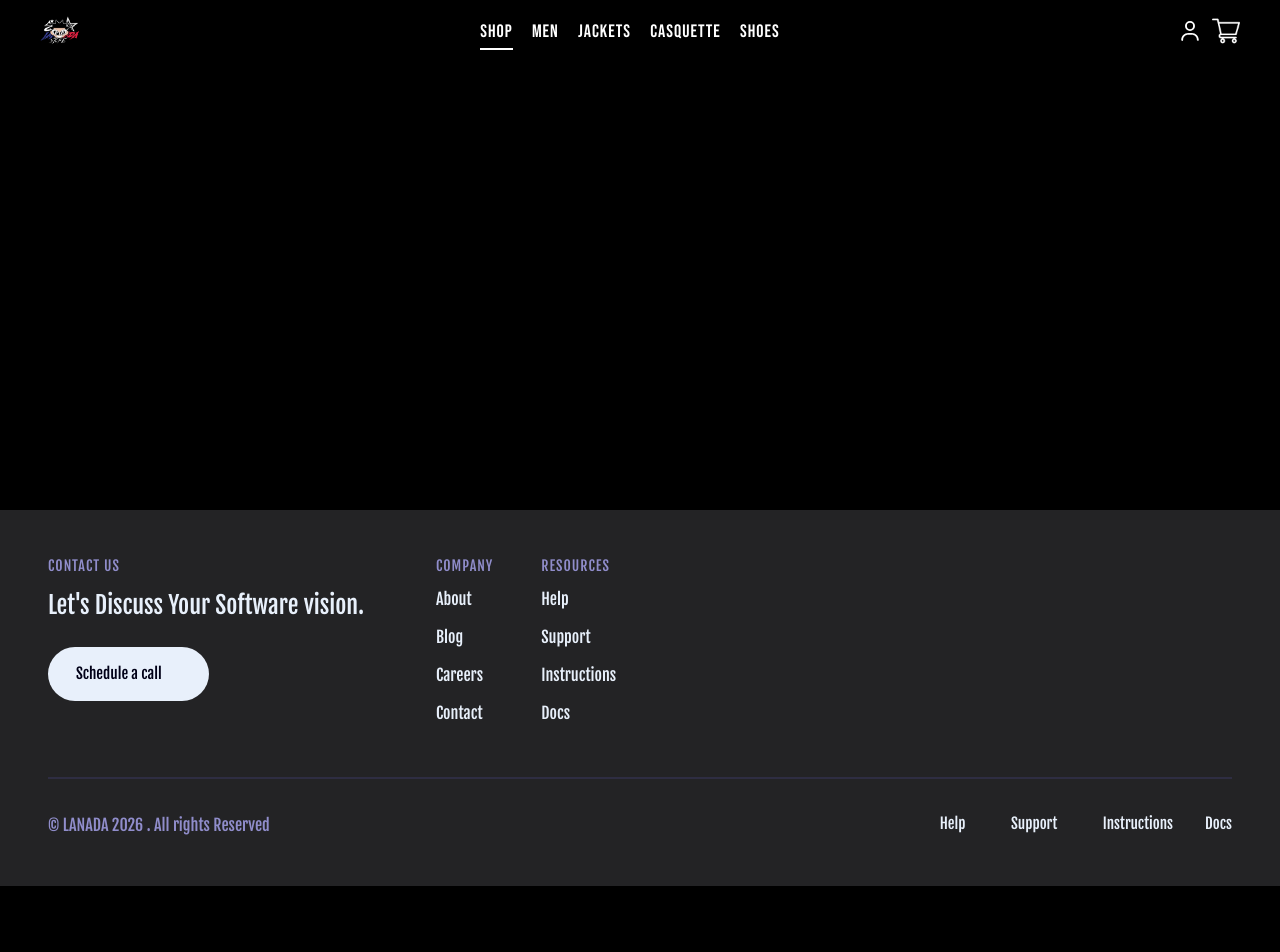
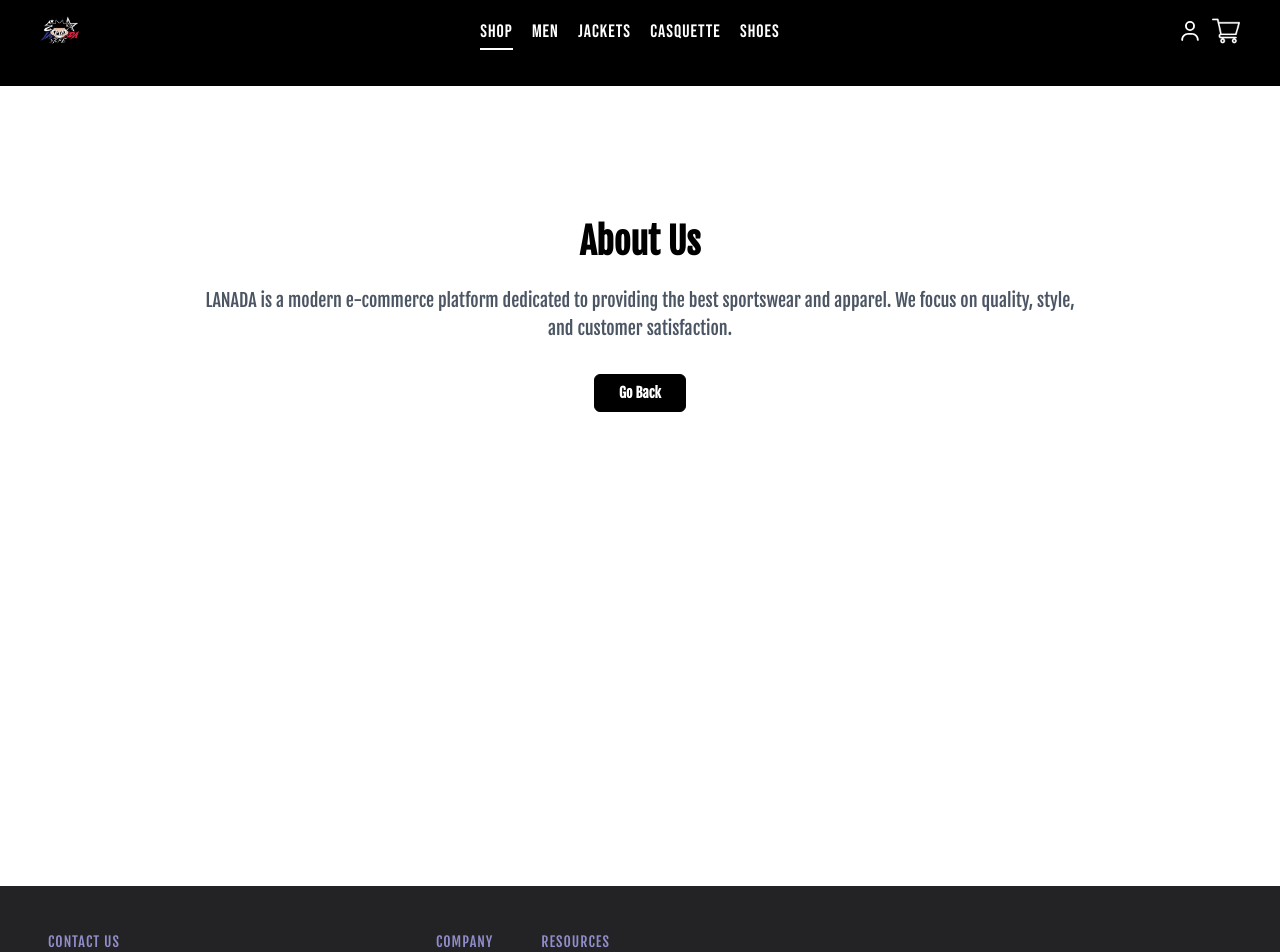
Before and after one commit to Abdoab49/ecommerce-frontend, a React (Create React App) app: page /info/about in a window 1280 px wide. Shown: the top 952 px of the page. Before the commit the page ends 886 px from the top, so only its background shows below. Built offline with nearby package versions, Linux system fonts and the light colour scheme; some icons are missing; a web font is replaced by a local one.

Commit message:
App: zid InfoPage l Footer links

```diff
--- a/src/App.js
+++ b/src/App.js
@@ -9,7 +9,7 @@ import MyOrdersButton from './Components/MyOrdersButton/MyOrdersButton';
 import BottomNavBar from './Components/BottomNavBar/BottomNavBar';
 import NotificationBell from './Components/NotificationBell/NotificationBell';
 import ScrollToTop from './Components/ScrollToTop/ScrollToTop';
-import Footer from './Components/Footer/Footer'; // ✅ JDID (Footer dyalk)
+import Footer from './Components/Footer/Footer'; // ✅ Footer dyalk
 
 /* PAGES */
 import Shop from './pages/Shop';
@@ -27,6 +27,7 @@ import Casquette from './pages/Casquette';
 import Mens from './pages/Mens';
 import Jackets from './pages/Jackets';
 import Shoes from './pages/Shoes';
+import InfoPage from './pages/InfoPage'; // ✅ JDID (Page dyal l'ktba)
 
 /* BANNERS */
 import kid_banner from './Components/Assets/banner_kids.png';
@@ -47,7 +48,7 @@ function App() {
 
                         <MyOrdersButton />
 
-                        {/* ✅ Hna drna flex-col bach l'Footer yb9a ltaht */}
+                        {/* ✅ Flex-col bach Footer yb9a ltaht */}
                         <div style={{ display: 'flex', flexDirection: 'column', minHeight: '100vh' }}>
 
                             <div style={{ flex: 1 }}>
@@ -68,10 +69,13 @@ function App() {
                                     <Route path='/size-selection' element={<SizeSelection />} />
                                     <Route path='/orders' element={<Orders />} />
                                     <Route path='/admin' element={<Admin />} />
+
+                                    {/* ✅ Route jdid l Footer Links */}
+                                    <Route path='/info/:topic' element={<InfoPage />} />
                                 </Routes>
                             </div>
 
-                            {/* ✅ Footer dyalk (Fixed ltaht) */}
+                            {/* ✅ Footer dyalk */}
                             <Footer />
                         </div>
 
--- a/src/Components/Footer/Footer.jsx
+++ b/src/Components/Footer/Footer.jsx
@@ -1,6 +1,13 @@
 // src/Components/Footer/Footer.jsx
 import React from 'react';
-import { useNavigate } from 'react-router-dom';
+import { useNavigate, Link } from 'react-router-dom';
+import {
+  FaQuestionCircle,
+  FaHeadset,
+  FaBookOpen,
+  FaFileAlt,
+  FaArrowRight
+} from 'react-icons/fa';
 import './Footer.css';
 
 const Footer = () => {
@@ -12,10 +19,10 @@ const Footer = () => {
         <div className="left">
           <h2>Contact Us</h2>
           <blockquote>Let's Discuss Your Software vision.</blockquote>
-          <button onClick={() => navigate('/contact')}>
+          <button onClick={() => navigate('/info/contact')}>
             Schedule a call
             <span className="symbols">
-              <i className="fa-solid fa-arrow-right"></i>
+              <FaArrowRight />
             </span>
           </button>
         </div>
@@ -24,19 +31,19 @@ const Footer = () => {
           <ul>
             <li>
               <h2>Company</h2>
-              <a href="#">About</a>
-              <a href="#">Blog</a>
-              <a href="#">Careers</a>
-              <a href="#">Contact</a>
+              <Link to="/info/about">About</Link>
+              <Link to="/info/blog">Blog</Link>
+              <Link to="/info/careers">Careers</Link>
+              <Link to="/info/contact">Contact</Link>
             </li>
           </ul>
           <ul>
             <li>
               <h2>Resources</h2>
-              <a href="#">Help</a>
-              <a href="#">Support</a>
-              <a href="#">Instructions</a>
-              <a href="#">Docs</a>
+              <Link to="/info/help">Help</Link>
+              <Link to="/info/support">Support</Link>
+              <Link to="/info/instructions">Instructions</Link>
+              <Link to="/info/docs">Docs</Link>
             </li>
           </ul>
         </div>
@@ -46,25 +53,25 @@ const Footer = () => {
         <div className="left">
           <p>&copy; LANADA 2026 . All rights Reserved</p>
         </div>
-        {/* ✅ Hna bdelna Social Media b Links dyal Help w Support */}
+        {/* ✅ Hna bdelna b React Icons w drnahom Links */}
         <div className="right socials">
           <div className="social-links">
-            <a href="#" title="Help">
-              <i className="fa-solid fa-circle-question"></i>
+            <Link to="/info/help" title="Help">
+              <FaQuestionCircle />
               <span>Help</span>
-            </a>
-            <a href="#" title="Support">
-              <i className="fa-solid fa-headset"></i>
+            </Link>
+            <Link to="/info/support" title="Support">
+              <FaHeadset />
               <span>Support</span>
-            </a>
-            <a href="#" title="Instructions">
-              <i className="fa-solid fa-book-open"></i>
+            </Link>
+            <Link to="/info/instructions" title="Instructions">
+              <FaBookOpen />
               <span>Instructions</span>
-            </a>
-            <a href="#" title="Docs">
-              <i className="fa-solid fa-file-lines"></i>
+            </Link>
+            <Link to="/info/docs" title="Docs">
+              <FaFileAlt />
               <span>Docs</span>
-            </a>
+            </Link>
           </div>
         </div>
       </div>
--- /dev/null
+++ b/src/pages/InfoPage.jsx
@@ -0,0 +1,87 @@
+// src/pages/InfoPage.jsx
+import React, { useEffect } from 'react';
+import { useParams, useNavigate } from 'react-router-dom';
+
+const InfoPage = () => {
+  const { topic } = useParams();
+  const navigate = useNavigate();
+
+  // ✅ Bdel Background
+  useEffect(() => {
+    document.body.style.background = '#ffffff';
+    return () => { document.body.style.background = ''; };
+  }, []);
+
+  // ✅ L'Ktba dyal kol mawdo3
+  const content = {
+    about: {
+      title: 'About Us',
+      text: 'LANADA is a modern e-commerce platform dedicated to providing the best sportswear and apparel. We focus on quality, style, and customer satisfaction.',
+    },
+    blog: {
+      title: 'Our Blog',
+      text: 'Stay tuned for the latest fashion trends, product launches, and exclusive offers. Our blog is coming soon with exciting content!',
+    },
+    careers: {
+      title: 'Careers',
+      text: 'Join our growing team! We are always looking for passionate individuals. Send your CV to careers@lanada.shop.',
+    },
+    contact: {
+      title: 'Contact Us',
+      text: 'Have a question? Reach out to us at support@lanada.shop or call us at +212 600 000 000. We are here to help!',
+    },
+    help: {
+      title: 'Help Center',
+      text: 'Need assistance? Browse our FAQs or contact our support team. We are available 24/7 to help you with your orders and inquiries.',
+    },
+    support: {
+      title: 'Customer Support',
+      text: 'Our dedicated support team is ready to assist you with any issues regarding your orders, returns, or account. Email us at support@lanada.shop.',
+    },
+    instructions: {
+      title: 'Instructions',
+      text: 'Learn how to navigate our website, place orders, track your shipments, and manage your account easily.',
+    },
+    docs: {
+      title: 'Documentation',
+      text: 'Access our detailed documentation for developers and partners. Learn about our API, integration, and more.',
+    },
+  };
+
+  const pageData = content[topic] || {
+    title: 'Not Found',
+    text: 'The page you are looking for does not exist.',
+  };
+
+  return (
+    <div style={{ background: '#ffffff', minHeight: '100vh', padding: '40px 20px' }}>
+      <div className="max-w-4xl mx-auto text-center py-24">
+        <h1 className="text-4xl font-bold mb-6" style={{ color: '#000' }}>
+          {pageData.title}
+        </h1>
+        <p className="text-lg mb-8" style={{ color: '#4b5563' }}>
+          {pageData.text}
+        </p>
+        <button
+          onClick={() => navigate(-1)}
+          className="px-6 py-2 text-sm font-semibold rounded-md cursor-pointer transition-colors"
+          style={{
+            backgroundColor: '#000000',
+            border: '1px solid #000000',
+            color: '#ffffff',
+          }}
+          onMouseEnter={(e) => {
+            e.currentTarget.style.backgroundColor = '#333333';
+          }}
+          onMouseLeave={(e) => {
+            e.currentTarget.style.backgroundColor = '#000000';
+          }}
+        >
+          Go Back
+        </button>
+      </div>
+    </div>
+  );
+};
+
+export default InfoPage;
```
